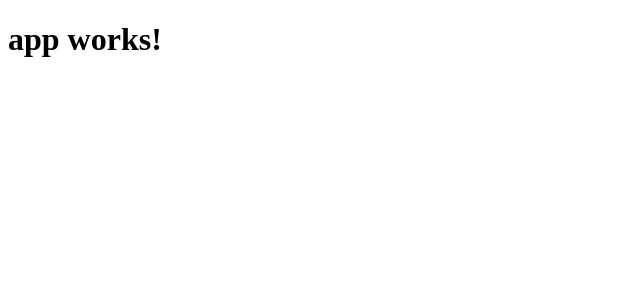
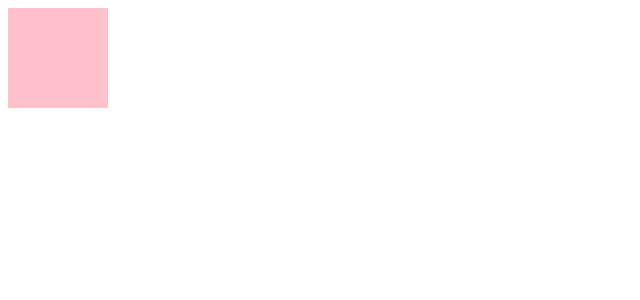
Before and after one commit to JesseSoldat/ngAnimations, an Angular app: page / in a window 1280 px wide. Shown: the top 300 px of the page, without its empty margins (0-640 px from the left). Built offline with nearby package versions, Linux system fonts and the light colour scheme.

Commit message:
first animation working

```diff
--- a/package.json
+++ b/package.json
@@ -12,6 +12,7 @@
   },
   "private": true,
   "dependencies": {
+    "@angular/animations": "^4.2.2",
     "@angular/common": "^4.0.0",
     "@angular/compiler": "^4.0.0",
     "@angular/core": "^4.0.0",
--- a/src/app/app.component.html
+++ b/src/app/app.component.html
@@ -1,3 +1,3 @@
-<h1>
-  {{title}}
-</h1>
+<div
+(click)="onToggleClickInfo()"
+[@clickedState]="clickInfo"></div>
--- a/src/app/app.component.ts
+++ b/src/app/app.component.ts
@@ -1,10 +1,33 @@
 import { Component } from '@angular/core';
+import { trigger, state, style, transition, animate } from '@angular/animations';
 
 @Component({
   selector: 'app-root',
   templateUrl: './app.component.html',
-  styleUrls: ['./app.component.css']
+  styleUrls: ['./app.component.css'],
+  animations: [
+    trigger('clickedState', [
+      state('default', style({
+        backgroundColor: 'pink',
+        width: '100px',
+        height: '100px'
+      })),
+      state('clicked', style({
+        backgroundColor: 'green',
+        width: '500px',
+        height: '300px'
+      })),
+      transition('default <=> clicked', animate('1500ms 500ms linear'))
+    ])
+
+
+  ]
 })
 export class AppComponent {
-  title = 'app works!';
+  clickInfo = 'default';
+
+  onToggleClickInfo() {
+    this.clickInfo = this.clickInfo === 'default' ? 'clicked' : 'default';
+  }
+
 }
--- a/src/app/app.module.ts
+++ b/src/app/app.module.ts
@@ -2,6 +2,7 @@ import { BrowserModule } from '@angular/platform-browser';
 import { NgModule } from '@angular/core';
 import { FormsModule } from '@angular/forms';
 import { HttpModule } from '@angular/http';
+import { BrowserAnimationsModule } from '@angular/platform-browser/animations';
 
 import { AppComponent } from './app.component';
 
@@ -12,7 +13,9 @@ import { AppComponent } from './app.component';
   imports: [
     BrowserModule,
     FormsModule,
-    HttpModule
+    HttpModule,
+    BrowserAnimationsModule
+
   ],
   providers: [],
   bootstrap: [AppComponent]
```
Also changed, not shown: src/app/app.component.css (+7 -0 lines).
